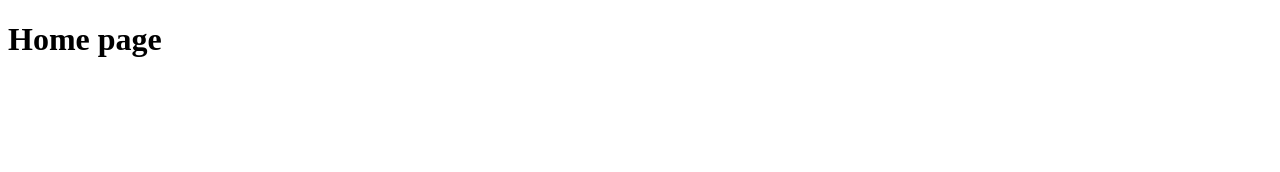
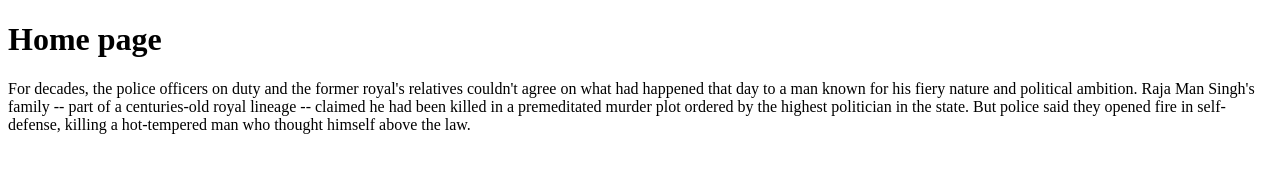
Before and after one commit to javazh005/demo-0808, a plain HTML site: page index.html in a window 1280 px wide. Drawn offline with Linux system fonts and the light colour scheme.

Commit message:
add a paragraph

```diff
--- a/index.html
+++ b/index.html
@@ -7,6 +7,10 @@
 </head>
 <body>
     <h1>Home page</h1>
-
+    <p>
+    For decades, the police officers on duty and the former royal's relatives couldn't agree on what had happened that day to a man known for his fiery nature and political ambition.
+Raja Man Singh's family -- part of a centuries-old royal lineage -- claimed he had been killed in a premeditated murder plot ordered by the highest politician in the state.
+But police said they opened fire in self-defense, killing a hot-tempered man who thought himself above the law.
+    </p>
 </body>
 </html>
```
